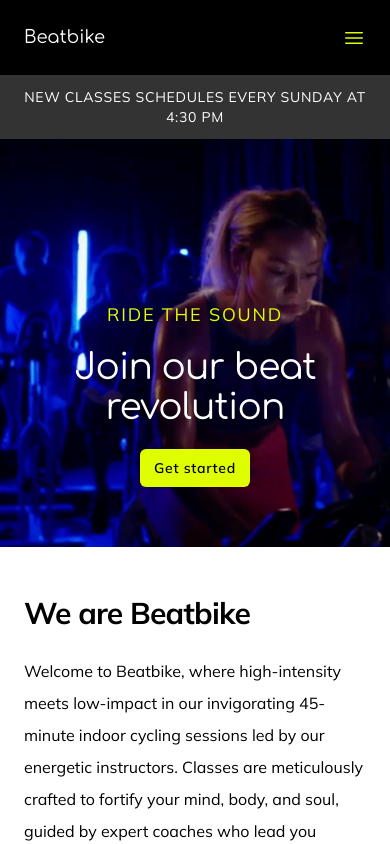
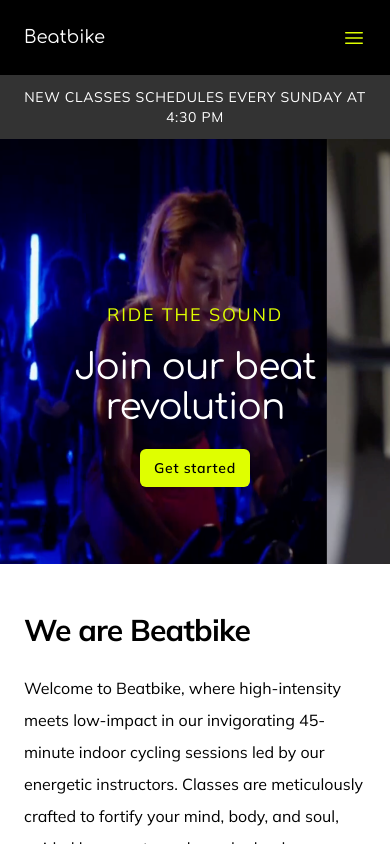
Before and after one commit to sphcastillo/beatbike, a Next.js app: page / in a window 390 px wide. Shown: the top 844 px of the page. Built offline with nearby package versions, Linux system fonts and the light colour scheme.

Commit message:
MobileCarousel nottt working, making alterations on mobile screen

```diff
--- a/components/MobileCarousel.tsx
+++ b/components/MobileCarousel.tsx
@@ -71,10 +71,10 @@ const heroCarouselImages = [
     },
 ]
 
-Autoplay.globalOptions = { delay: 8000 };
+Autoplay.globalOptions = { delay: 4000 };
 
 function MobileCarousel() {
-    const [emblaRef] = useEmblaCarousel({ loop: true, duration: 900 }, [
+    const [emblaRef] = useEmblaCarousel({ loop: true, duration: 2000 }, [
         Autoplay(),
       ]);
     return (
@@ -93,7 +93,7 @@ function MobileCarousel() {
                             width={1920}
                             height={1080}
                             src={image.src}
-                            className='h-full w-full object-cover'
+                            className='h-[425px]'
                         />
 
                     </div>
--- a/components/Subscribe.tsx
+++ b/components/Subscribe.tsx
@@ -80,7 +80,7 @@ const mulish = Mulish({ subsets: ["latin"] });
                                 initial={{ opacity: 0 }}
                                 whileInView={{ opacity: 1 }}
                                 //   viewport={{ once: true }}
-                                transition={{ duration: 10 }}
+                                transition={{ duration: 6 }}
                                 className="mx-auto mt-2 max-w-xl text-center text-xl leading-8 text-[#DFFF00] px-4 rounded-lg">
                             Subscribe for exclusive updates, special offers, and to stay in the loop with all things Beatbike!
                             </motion.p>
```
